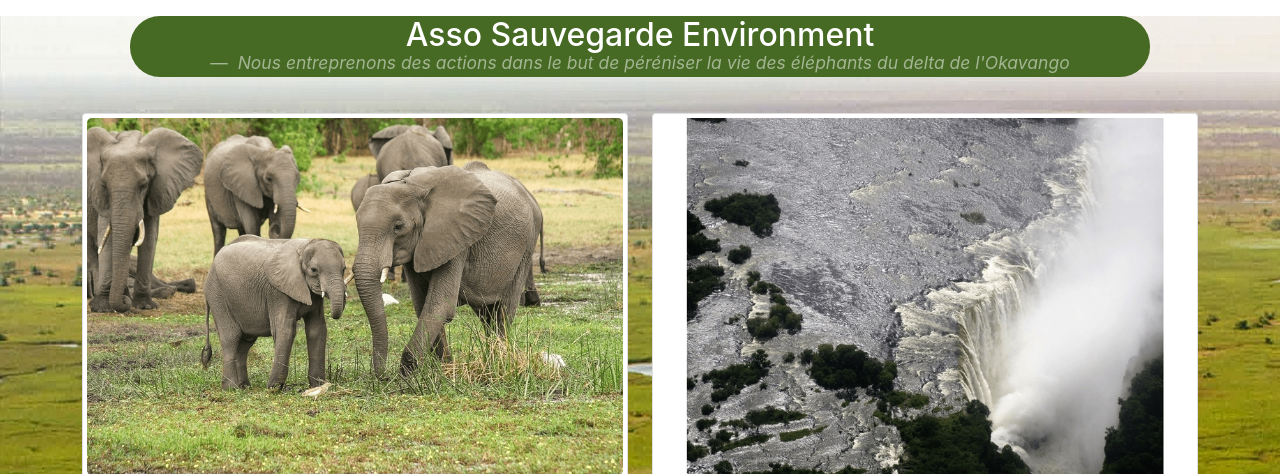
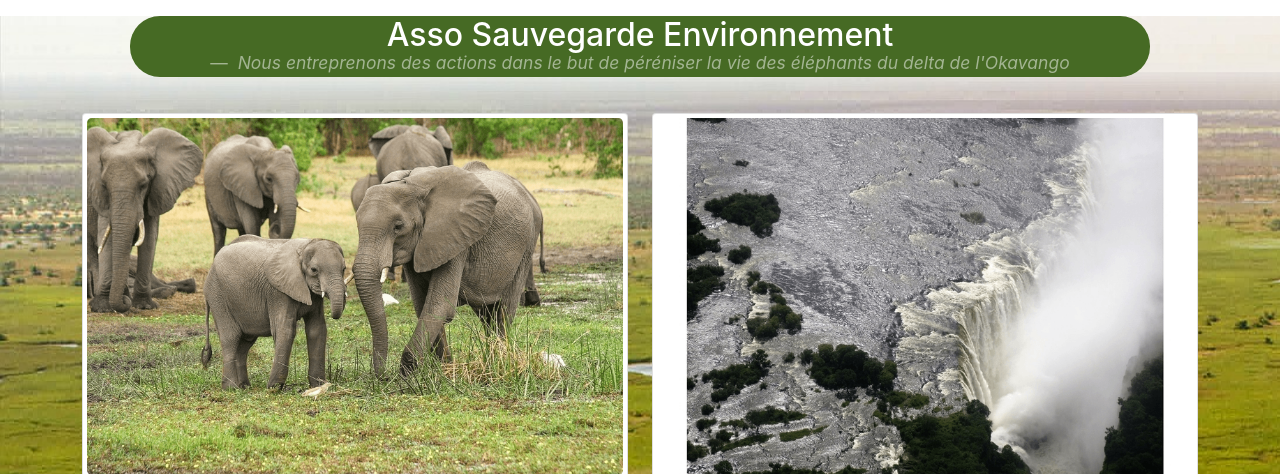
Before and after one commit to Guillaume-Tatane/Evaluation-static-site, a PHP site: page / in a window 1280 px wide. Shown: the part 115-589 px from the top of the page. Run offline with PHP 8.4, Linux system fonts and the light colour scheme.

Commit message:
commit deploy

```diff
--- a/events.php
+++ b/events.php
@@ -53,7 +53,7 @@
         <!--------------Blockquote Header----------->
         <div class="container pb-1">
             <blockquote class="mx-md-3 mx-lg-5 blockquote text-center bgFooter">
-                <h1>Asso Sauvegarde Environment</h1>
+                <h1>Asso Sauvegarde Environnement</h1>
                 <footer class="blockquote-footer text-white-50 pt-1">
                     <cite title="Source Title ">Nous entreprenons des actions dans le but de péréniser la vie des éléphants du
                         delta de l'Okavango</cite>
--- a/index.php
+++ b/index.php
@@ -50,7 +50,7 @@
         <!--------------Blockquote Header----- Titre------->
         <div class="container">
             <blockquote class="mx-md-3 mx-lg-5 blockquote text-center bgFooter">
-                <h1>Asso Sauvegarde Environment</h1>
+                <h1>Asso Sauvegarde Environnement</h1>
                 <footer class="blockquote-footer text-white-50 pt-1">
                     <cite title="Source Title ">Nous entreprenons des actions dans le but de péréniser la vie des éléphants du delta de l'Okavango</cite>
                 </footer>
```
